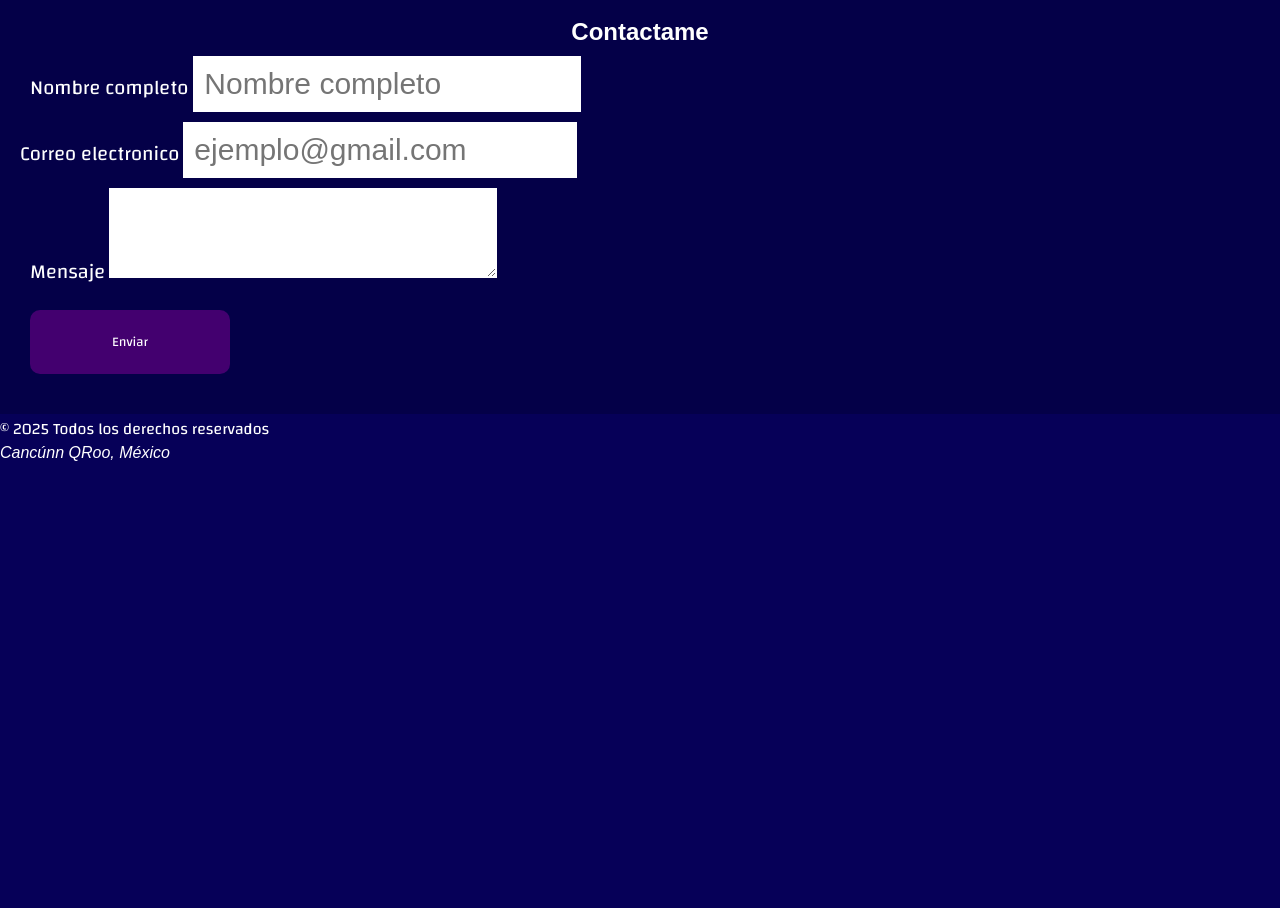
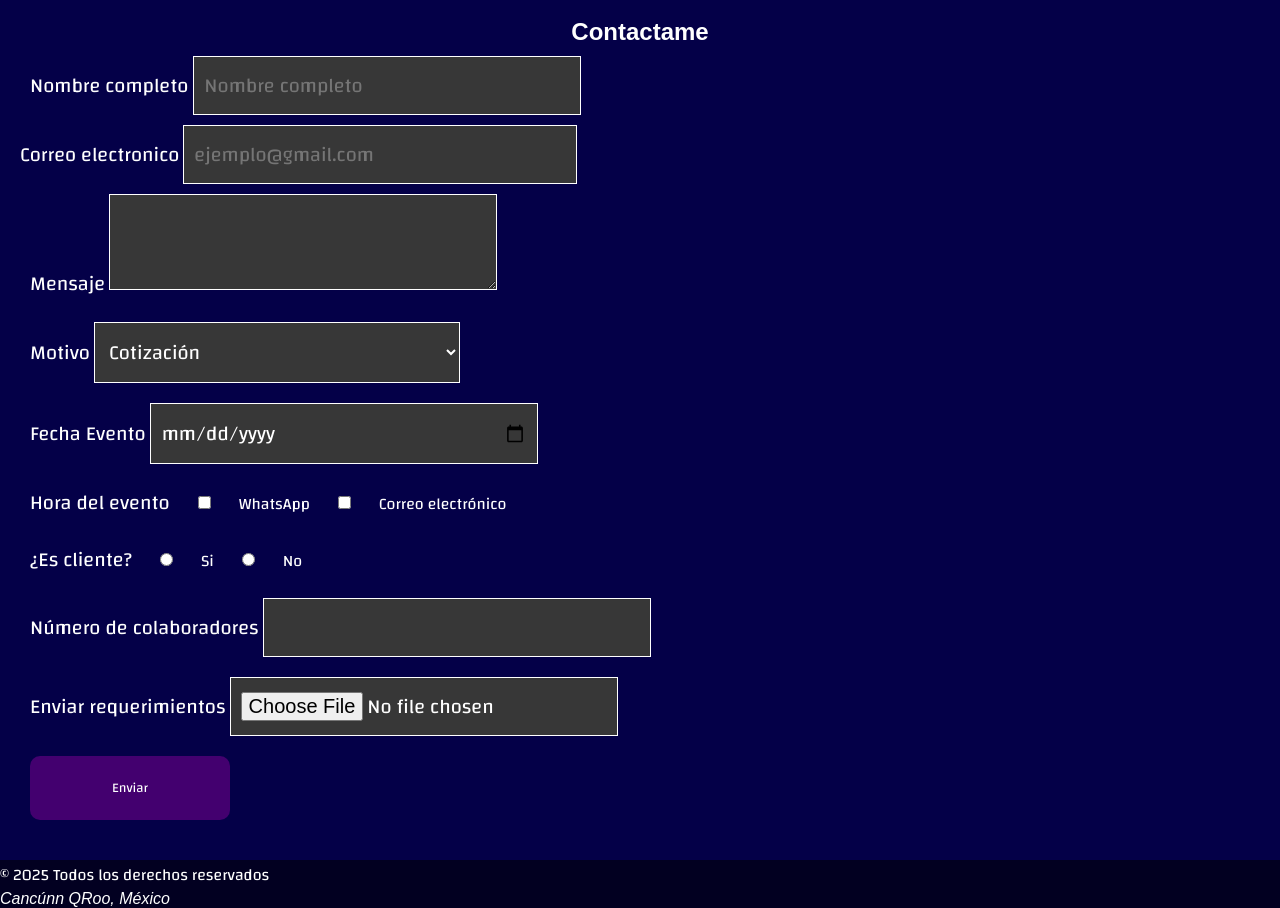
Before and after one commit to RaddOCk96/Portafolio-F-Ku, a plain HTML site: page index.html in a window 1280 px wide. Shown: the part 3120-4028 px from the top of the page. Before the commit the page ends 3582 px from the top, so only its background shows below. Drawn offline with Linux system fonts and the light colour scheme; a web font is replaced by a local one.

Commit message:
Adicion de campos de: fecha, casillas, numero y seleccion de archivos

```diff
--- a/CSS/estilo.css
+++ b/CSS/estilo.css
@@ -8,7 +8,7 @@
 
 
 body{
-    background: rgb(6, 0, 88) ;
+    background:  rgb(2, 0, 33);
 }
 
 /* Titulos */
@@ -162,11 +162,14 @@ progress{
     font-size: 20px;;
 }
 
-#contacto input, textarea{
- font-size:30px;
+#contacto input, textarea, select{
+ font-size:20px;
 border:solid 1px rgb(255, 255, 255);
 padding: 10px;
 width: 30%;
+background-color: rgb(55, 55, 55);
+color : rgb(255, 255, 255);
+font-family: "Changa", sans-serif;
 }
 
 #contacto button{
@@ -195,8 +198,13 @@ li {
 time{
     color : rgb(255, 255, 255);
     font-family: "Changa", sans-serif;
+
 }
 
+#contacto .opciones{
+    width: 5% ;
+
+}
 
 footer{
     color: rgb(255, 255, 255);
--- a/index.html
+++ b/index.html
@@ -181,14 +181,54 @@
                     <label> Correo electronico</label>
                     <input type="email" value="" placeholder="ejemplo@gmail.com" required/>
                 </div>
+
+
                 <div class= "campos">
                     <label>Mensaje</label>
                     <textarea></textarea>
                 </div>
+
+                <div class="campos">
+                    <label>Motivo</label>
+                    <select>
+                        <option>Cotización</option>
+                        <option>Prácticas</option>
+                        <option>Otro</option>
+                    </select>
+                </div>
+
+                <div class="campos">
+                <label>Fecha Evento</label>
+                <input type="date" placeholder="aaaa-mm-dd" />
+                </div>
+
+                <div class="campos">
+                    <label> Hora del evento</label>
+                    <input type="checkbox" name= "canal" class="opciones"> WhatsApp
+                    <input type="checkbox" name= "canal" class="opciones"> Correo electrónico
+                </div>
+
+                <div class="campos">
+                    <label>¿Es cliente?</label>
+                    <input type="radio" name="cliente" class="opciones"> Si
+                    <input type="radio" name="cliente" class="opciones"> No
+                </div>
+
+                <div class="campos">
+                    <label>Número de colaboradores</label>
+                    <input type="number"/>
+                </div>
+
+                <div class="campos" >
+                    <label> Enviar requerimientos</label>
+                    <input type="file" name="foto">
+                </div>
+
                 <div class="campos">
                     <!--<input type="button" value="Enviar" />-->
                     <button> Enviar</button>
                 </div>
+
             </form>
         </section>
     </main>
```
